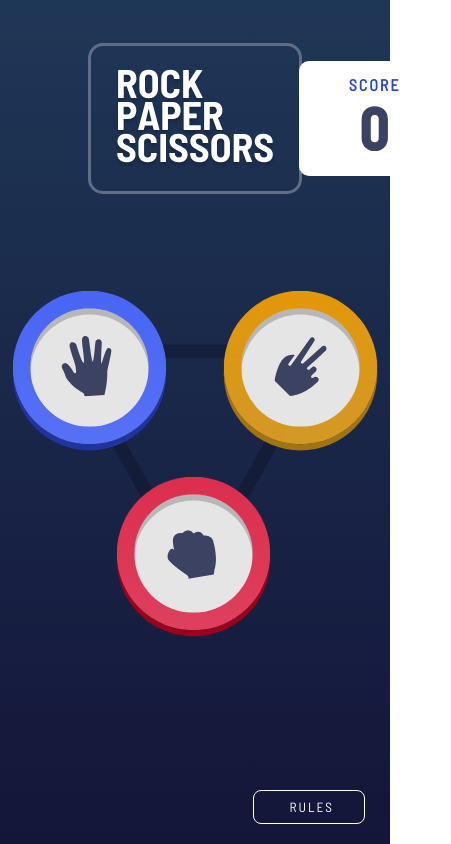
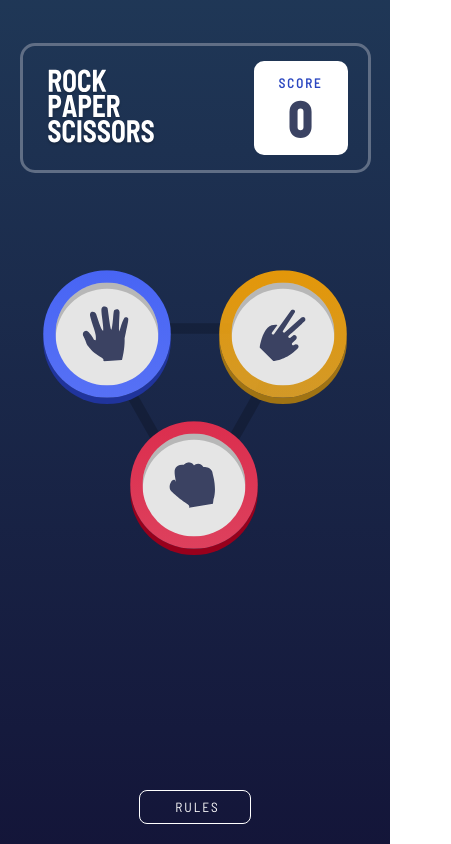
Before and after one commit to adrianptrv/FE_Mentor_rock_paper_scissors, a plain HTML site: page index.html in a window 390 px wide. Shown: the whole page, 451 px wide, since content can reach past the window. Drawn offline with nearby package versions, Linux system fonts and the light colour scheme.

Commit message:
New changes

```diff
--- a/style.scss
+++ b/style.scss
@@ -4,7 +4,7 @@
 
 
   body {
-
+margin: unset;
       background: linear-gradient(hsl(214, 47%, 23%), hsl(237, 49%, 15%));
       background-attachment: fixed;
       font-family: 'Barlow Semi Condensed', sans-serif;
@@ -15,6 +15,9 @@
       width: 55dvw;
       margin: auto;
       margin-top: 43px;
+      @media only screen and (max-width: 700px ){
+width: 90%;
+      }
 
       .header-div {
           display: flex;
@@ -24,6 +27,9 @@
 
           img {
               padding: 23px;
+              @media only screen and (max-width: 700px ) {
+                width: 110px;
+              }
           }
 
           div {
@@ -31,6 +37,9 @@
               border-radius: 10px;
               margin: 15px 20px 15px 0;
               text-align: center;
+              @media only screen and (max-width: 700px ){
+                padding-bottom: 10px;
+              }
 
               .score-text {
                   color: hsl(229, 64%, 46%);
@@ -39,6 +48,11 @@
                   font-size: 16px;
                   padding: 14px 50px 0 50px;
                   letter-spacing: 2px;
+                  @media only screen and (max-width: 700px ) {
+                    font-size: 13px;
+                    padding: 14px 25px 0 25px;
+                  }
+
               }
 
               .score-number {
@@ -47,7 +61,9 @@
                   -webkit-text-stroke: 3px;
                   font-size: 55px;
                   letter-spacing: 2px;
-
+                  @media only screen and (max-width: 700px ) {
+                    font-size: 45px;
+                  }
               }
           }
       }
@@ -64,8 +80,12 @@
           width: 280px;
           margin: auto;
           margin-top: 150px;
-
           position: relative;
+          @media only screen and (max-width: 700px ){
+            background-size: 220px;
+            height: 220px;
+            width: 220px;
+          }
 
 
           .paper {
@@ -79,14 +99,22 @@
               box-shadow: inset 0 6px rgba(0, 0, 0, 0.2), 0 6px rgb(32 52 156);
               transform: translateY(-11px) scale(1.03);
               transition: 0.5s;
-
+              @media only screen and (max-width: 700px ){
+                width: 100px;
+                height: 100px;
+                border-width: 12px;
+              }
               &:hover {
                   cursor: pointer;
                   box-shadow: inset 0 6px rgba(0, 0, 0, 0.2), 0 8px rgb(32, 52, 156), 0 0 0 8px rgb(200 200 200 / 10%), 0 0 0 16px rgb(200 200 200 / 10%), 0 0 0 24px rgb(200 200 200 / 10%);
               }
 
               img {
-                  margin: 27px 0 0 30px
+                  margin: 27px 0 0 30px;
+                  @media only screen and (max-width: 700px ){
+width: 45px;
+margin: 23px 0 0 26px;
+                  }
               }
           }
 
@@ -101,14 +129,22 @@
               box-shadow: inset 0 6px rgba(0, 0, 0, 0.2), 0 6px rgb(160 115 19);
               transform: translateY(-11px) scale(1.03);
               transition: 0.5s;
-
+              @media only screen and (max-width: 700px ){
+                width: 100px;
+                height: 100px;
+                border-width: 12px;
+              }
               &:hover {
                   cursor: pointer;
                   box-shadow: inset 0 6px rgba(0, 0, 0, 0.2), 0 8px rgb(160, 115, 19), 0 0 0 8px rgb(200 200 200 / 10%), 0 0 0 16px rgb(200 200 200 / 10%), 0 0 0 24px rgb(200 200 200 / 10%);
               }
 
               img {
-                  margin: 28px 0 0 32px
+                  margin: 28px 0 0 32px;
+                  @media only screen and (max-width: 700px ){
+                    width: 45px;
+                    margin: 26px 0 0 27px;
+                                      }
               }
           }
 
@@ -125,14 +161,23 @@
               box-shadow: inset 0 6px rgba(0, 0, 0, 0.2), 0 6px rgb(152 0 28);
               transform: translateY(-11px) scale(1.03);
               transition: 0.5s;
-
+              @media only screen and (max-width: 700px ){
+                width: 100px;
+                height: 100px;
+                border-width: 12px;
+                left: 21.5%;
+              }
               &:hover {
                   cursor: pointer;
                   box-shadow: inset 0 6px rgba(0, 0, 0, 0.2), 0 8px rgb(152, 0, 28), 0 0 0 8px rgb(200 200 200 / 10%), 0 0 0 16px rgb(200 200 200 / 10%), 0 0 0 24px rgb(200 200 200 / 10%);
               }
 
               img {
-                  margin: 35px 0 0 32px
+                  margin: 35px 0 0 32px;
+                  @media only screen and (max-width: 700px ){
+                    width: 45px;
+                    margin: 28px 0 0 26px;
+                                      }
               }
           }
 
@@ -152,7 +197,12 @@
       color: white;
       letter-spacing: 2px;
       font-family: 'Barlow Semi Condensed', sans-serif;
-
+      @media only screen and (max-width: 700px ){
+        left: 0;
+        right: 0;
+        width: 112px;
+        margin: auto;
+      }
       &:hover {
           cursor: pointer;
       }
@@ -175,6 +225,12 @@
           margin: auto;
           margin-top: 230px;
           border-radius: 10px;
+          @media only screen and (max-width: 700px ){
+            width: unset;
+            margin-top: unset;
+            border-radius: unset;
+            height: 100%;
+          }
       }
 
       .modal-head {
```
Also changed, not shown: style.css, 1 other file.
